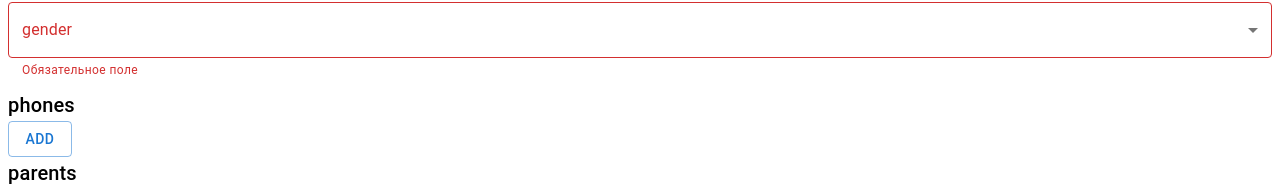
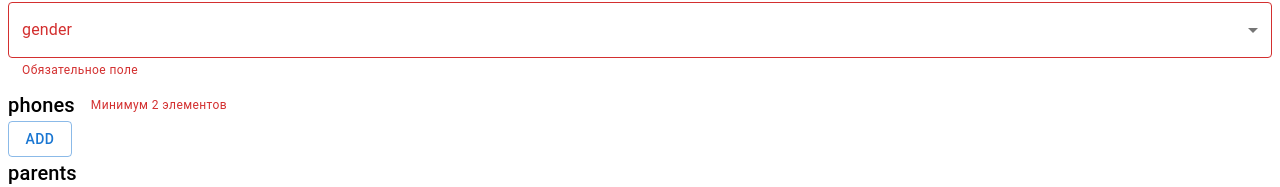
Before and after one commit to 7mirnoff/json-schema-to-form, a React (Vite) app: page / in a window 1280 px wide. Both pictures are taken after typing "Sample", "Sample", "Sample" into the empty fields and a click on the button "ОТПРАВИТЬ". Shown: the part 309-496 px from the top of the page. Built offline with nearby package versions, Linux system fonts and the light colour scheme.

Commit message:
implement array validation

```diff
--- a/public/schema.ts
+++ b/public/schema.ts
@@ -22,7 +22,7 @@ export const data = {
     'phones': {
       'type': 'array',
       'maxItems': 3,
-      'minItems': 1,
+      'minItems': 2,
       'items': {
         'type': 'string',
         'minLength': 1,
@@ -70,6 +70,7 @@ export const data = {
           },
           'grandMother': {
             'type': 'object',
+            'properties': {
               'name': {
                 'type': 'string',
               },
@@ -82,7 +83,8 @@ export const data = {
               'retired': {
                 'type': 'boolean',
               },
-            'required': ['age', 'name']
+            },
+            'required': ['age', 'name', 'retired']
           },
         },
         required: ['age']
--- a/src/app/app.tsx
+++ b/src/app/app.tsx
@@ -24,7 +24,7 @@ export function App() {
       .then(data => setSchema(data))
       .catch(() => setError(true))
       .finally(() => setLoading(false))
-  }, []) // TODO
+  }, [])
 
   if (error) {
     return <p>Ошибка</p>
--- a/src/entities/schema.ts
+++ b/src/entities/schema.ts
@@ -42,8 +42,8 @@ export type ObjectSchema = ObjectPropertiesSchema | ObjectUnionSchema
 type AllOfItems = BooleanSchema | StringSchema | IntegerSchema | ObjectSchema
 export interface ArraySchema extends SchemaAnnotation {
   type: 'array',
-  maxItems: number,
-  minItems: number,
+  maxItems?: number,
+  minItems?: number,
   items: AllOfItems
 }
 
--- a/src/widgets/dynamic-form/components/fields/array-field/array-field.tsx
+++ b/src/widgets/dynamic-form/components/fields/array-field/array-field.tsx
@@ -2,15 +2,27 @@ import React, { useMemo } from 'react'
 import { FieldArrayProps } from './types.ts'
 import { useFieldArray, useFormContext } from 'react-hook-form'
 import { SchemaField } from '../schema-field'
-import { Box, Button, Typography } from '@mui/material'
+import { Box, Button, FormHelperText, Typography } from '@mui/material'
 import { createArrayItemByType } from '../../../utils.ts'
 
 export const ArrayField: React.FC<FieldArrayProps> = ({ fieldName, schema, title }) => {
-  const { control } = useFormContext()
+  const { control, formState } = useFormContext()
   const { fields, append, remove } = useFieldArray({
     control,
     name: fieldName,
+    rules: {
+      required: !!schema.minItems && {
+        value: schema.minItems > 0,
+        message: `Минимум ${schema.minItems ?? 1} элементов`,
+      },
+      minLength: schema.minItems && { value: schema.minItems, message: `Минимум ${schema.minItems} элементов` },
+      maxLength: schema.maxItems && { value: schema.maxItems, message: `Максимум ${schema.maxItems} элементов` },
+    },
   })
+
+  // const error = formState.errors[title]?.root
+  const hasMinItems = formState.errors[title]?.root?.type === 'minLength' || formState.errors[title]?.root?.type === 'required' && !!formState.errors[title]?.root.message
+  const hasMaxItems = !!schema.maxItems && (fields?.length >= schema.maxItems)
 
   const itemsRequired = useMemo(() => {
     if ('required' in schema.items && Array.isArray(schema.items.required)) {
@@ -26,10 +38,13 @@ export const ArrayField: React.FC<FieldArrayProps> = ({ fieldName, schema, title
   }
 
   return (
-    <div>
-      <Typography variant="h6" component="h2">
-        {title}
-      </Typography>
+    <Box>
+      <Box display='flex' alignItems='center' gap={2}>
+        <Typography variant="h6" component="h2">
+          {title}
+        </Typography>
+        {hasMinItems && <FormHelperText error>{formState.errors[title]?.root?.message as string}</FormHelperText>}
+      </Box>
       {fields.map((field, index) => {
         const path = `${fieldName}.${index}.`
         return <Box key={field.id} display="flex" gap={2}>
@@ -50,7 +65,13 @@ export const ArrayField: React.FC<FieldArrayProps> = ({ fieldName, schema, title
           </Box>
         </Box>
       })}
-      <Button onClick={addField} variant="outlined">Add</Button>
-    </div>
+      <Box display="flex" alignItems='center' gap={2}>
+        <Button onClick={addField} variant="outlined"
+                disabled={hasMaxItems}>Add</Button>
+        {hasMaxItems &&
+          <FormHelperText>Максимум {schema.maxItems} элементов</FormHelperText>
+        }
+      </Box>
+    </Box>
   )
 }
```
Lines whose indentation alone changed are shown as unchanged.
